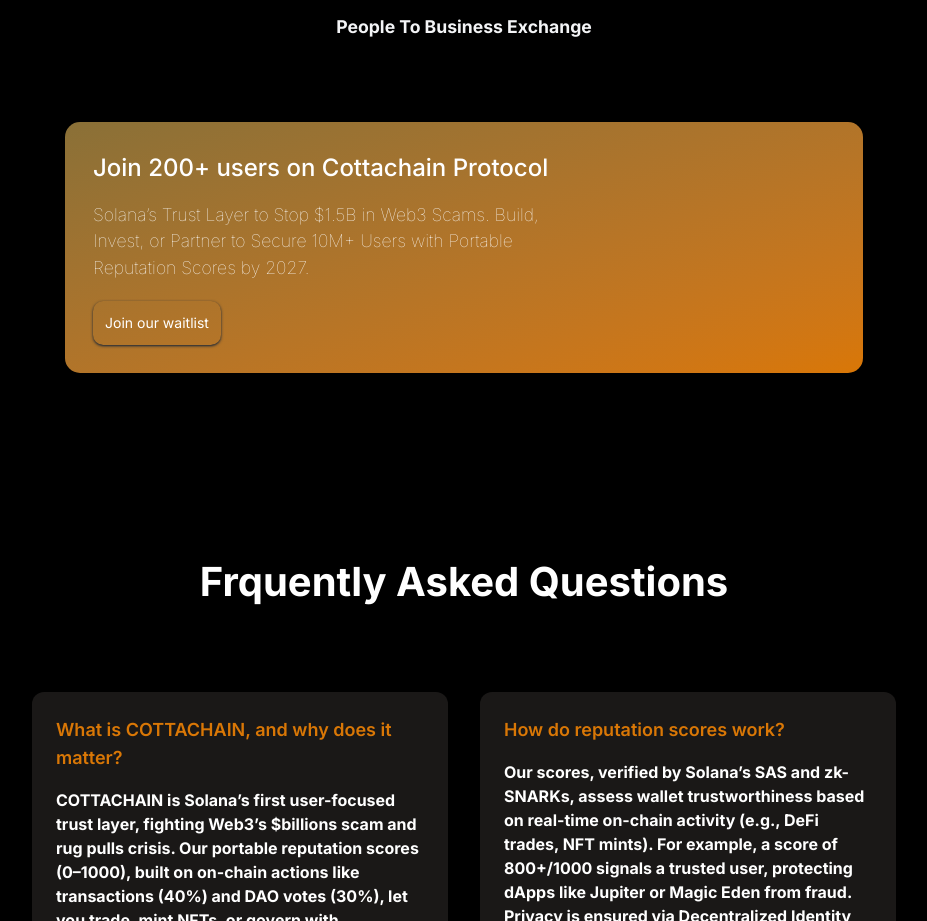
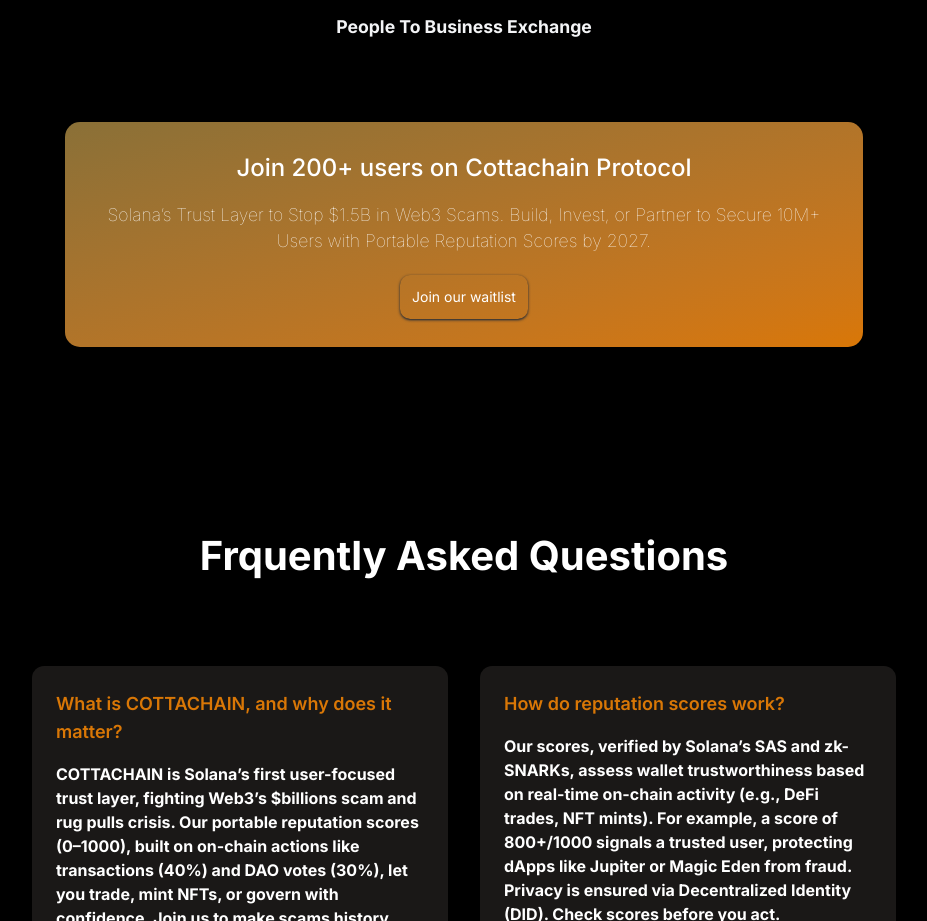
Before and after one commit to COTTACHAIN-REP/frontend, a Next.js app: page / in a window 1280 px wide. Shown: the part 7200-8121 px from the top of the page, without its empty margins (176-1103 px from the left). Built offline with nearby package versions, Linux system fonts and the light colour scheme.

Commit message:
modified landing page done

```diff
--- a/components/sections/whyCottachain.tsx
+++ b/components/sections/whyCottachain.tsx
@@ -202,15 +202,15 @@
                 </div>
             </div>
 
-            <div className="relative w-full my-[50px] max-w-[95vw] md:max-w-[800px] md:mt-20 p-[1px] rounded-[10px] mx-auto">
-                <div className="h-full rounded-[15px] p-2 bg-gradient-to-br from-[#8A7037] to-[#D97706] flex flex-col justify-center items-start p-5 md:p-7">
-                    <p className="font-medium text-[1.1rem] md:text-[1.5rem] mb-4 text-white">Join 200+ users on Cottachain Protocol</p>
-                    <p className="text-white font-thin text-[1rem] md:text-[1.1rem] w-full md:w-[65%] mb-5">
+            <div className="relative w-full my-[50px] max-w-[95vw] md:max-w-[800px] md:mt-20 p-[1px] rounded-[10px] mx-auto text-center">
+                <div className="h-full rounded-[15px] p-2 bg-gradient-to-br from-[#8A7037] to-[#D97706] flex flex-col justify-center items-center p-5 md:p-7">
+                    <p className="font-medium text-center text-[1.1rem] md:text-[1.5rem] mb-4 text-white">Join 200+ users on Cottachain Protocol</p>
+                    <p className="text-white font-thin text-[1rem] md:text-[1.1rem] w-fit mb-5">
 
                         Solana’s Trust Layer to Stop $1.5B in Web3 Scams. Build, Invest, or Partner to Secure 10M+ Users with Portable Reputation Scores by 2027.
 
                         </p>
-                    <div className="flex flex-col md:flex-row gap-4 w-full">
+                    <div className="flex flex-col md:flex-row gap-4 w-full justify-center items-center">
                         <Link href="/waitlist">    <button className="bg-transparent shadow-sm shadow-gray-800 cursor-pointer hover:bg-slate-900 text-white text-sm p-3 rounded-[10px] w-full md:w-auto">Join our waitlist</button> </Link>
                     </div>
                 </div>
```
